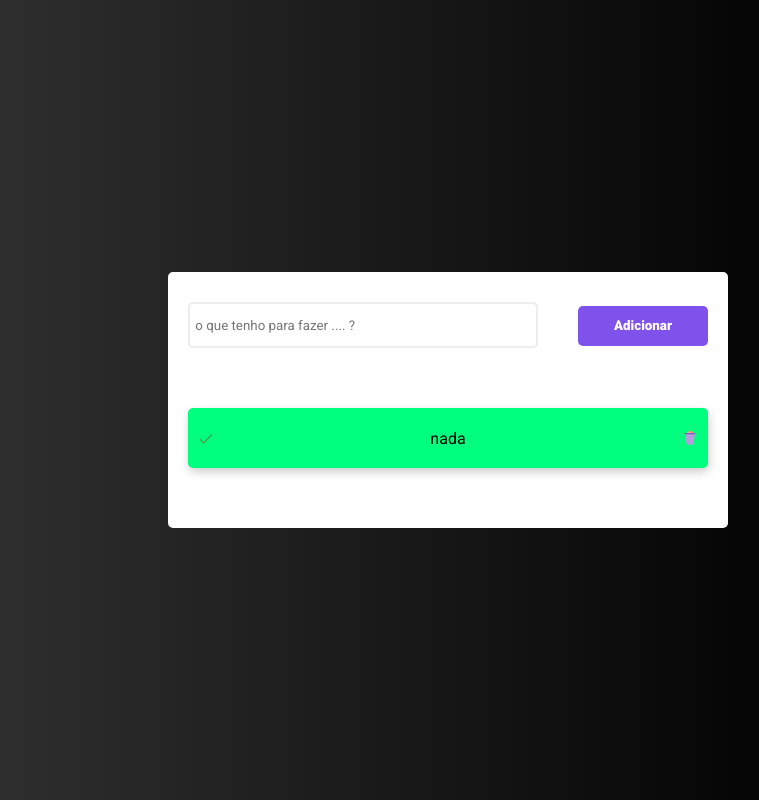
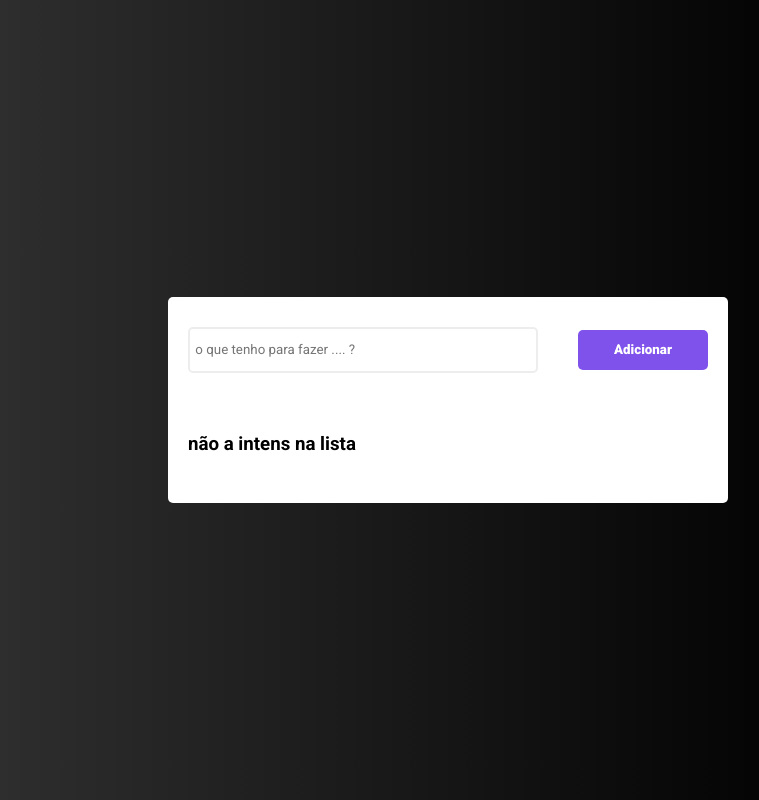
Before and after one commit to danilobrayann/ListaDeTarefas, a React (Vite) app: page / in a window 1280 px wide. Shown: the whole page, without its empty margins (192-951 px from the left). Built offline with nearby package versions, Linux system fonts and the light colour scheme.

Commit message:
feat: Ajustes gerais

```diff
--- a/src/page/index.jsx
+++ b/src/page/index.jsx
@@ -1,11 +1,10 @@
 import { useState } from "react";
 import { v4 as uuidv4 } from 'uuid';
-import { FcFullTrash, FcCheckmark } from "react-icons/fc";
-import { Container, TodoList, Input, Button, ListemItem } from "./styles";
+import { Container, TodoList, Input, Button, ListemItem, Trash, Chek } from "./styles";
 
 function Home() {
 
-    const [List, setListe] = useState([{ id: uuidv4(), task: "nada" , finished: true}]);
+    const [List, setListe] = useState([]);
     const [task, setTask] = useState("");
 
     function IpuntMudou(event) {
@@ -13,13 +12,16 @@ function Home() {
     }
 
     function CliqueiNoBotao() {
-        setListe([...List, { id: uuidv4(), task, finished: false }])
+        if (task) {
+            setListe([...List, { id: uuidv4(), task, finished: false }])
+        }
+
     }
 
     function FinalizarTarefa(id) {
 
-        const newList = List.map( item =>(
-            item.id == id ? {... item, finished: !item.finished} : item
+        const newList = List.map(item => (
+            item.id == id ? { ...item, finished: !item.finished } : item
         ))
 
         setListe(newList)
@@ -27,7 +29,7 @@ function Home() {
 
     function deletarItem(id) {
 
-        const Newlist = List.filter( Intems => Intems.id !== id)
+        const Newlist = List.filter(Intems => Intems.id !== id)
         setListe(Newlist)
     }
     return (
@@ -37,12 +39,15 @@ function Home() {
                     <Input type="text" onChange={IpuntMudou} placeholder=" o que tenho para fazer .... ?" />
                     <Button onClick={CliqueiNoBotao} >Adicionar</Button>
                     <ul>
-                        {List.map(Intems => (
-                        <ListemItem isFinished={Intems.finished} key={Intems.id}>
-                            <FcCheckmark onClick={() => FinalizarTarefa(Intems.id)} />
-                            <li >{Intems.task}</li>
-                            <FcFullTrash onClick={() => deletarItem(Intems.id)}/>
-                            </ListemItem>))}
+                        {
+                            List.length > 0 ? (
+                                List.map(Intems => (
+                                    <ListemItem isFinished={Intems.finished} key={Intems.id}>
+                                        <Chek onClick={() => FinalizarTarefa(Intems.id)} />
+                                        <li >{Intems.task}</li>
+                                        <Trash onClick={() => deletarItem(Intems.id)} />
+                                    </ListemItem>))) : (<h3>não a intens na lista </h3>)
+                        }
                     </ul>
                 </TodoList>
             </Container>
--- a/src/page/styles.js
+++ b/src/page/styles.js
@@ -1,4 +1,5 @@
 import Styled, { styled } from "styled-components";
+import { FcFullTrash, FcCheckmark } from "react-icons/fc";
 
 export const Container = styled.div`
 background: linear-gradient(90deg, #383838 0%, #000000 81.21%);
@@ -37,6 +38,17 @@ font-size: 17;
 line-height: 2px;
 height:40px;
 width: 130px;
+cursor: pointer;
+&:hover{
+    background-color: #00ff7f;
+    opacity:0.8;
+}
+
+&:active{
+    background-color:#fff634;
+    color: #00ff7f;
+    opacity:0.6;
+}
 `
 
 export const ListemItem = styled.div`
@@ -54,3 +66,13 @@ li{
     list-style: none;
 }
 `
+
+export const Trash = styled(FcFullTrash)`
+cursor: pointer;
+
+`
+
+export const Chek = styled(FcCheckmark)`
+cursor: pointer;
+
+`
```
